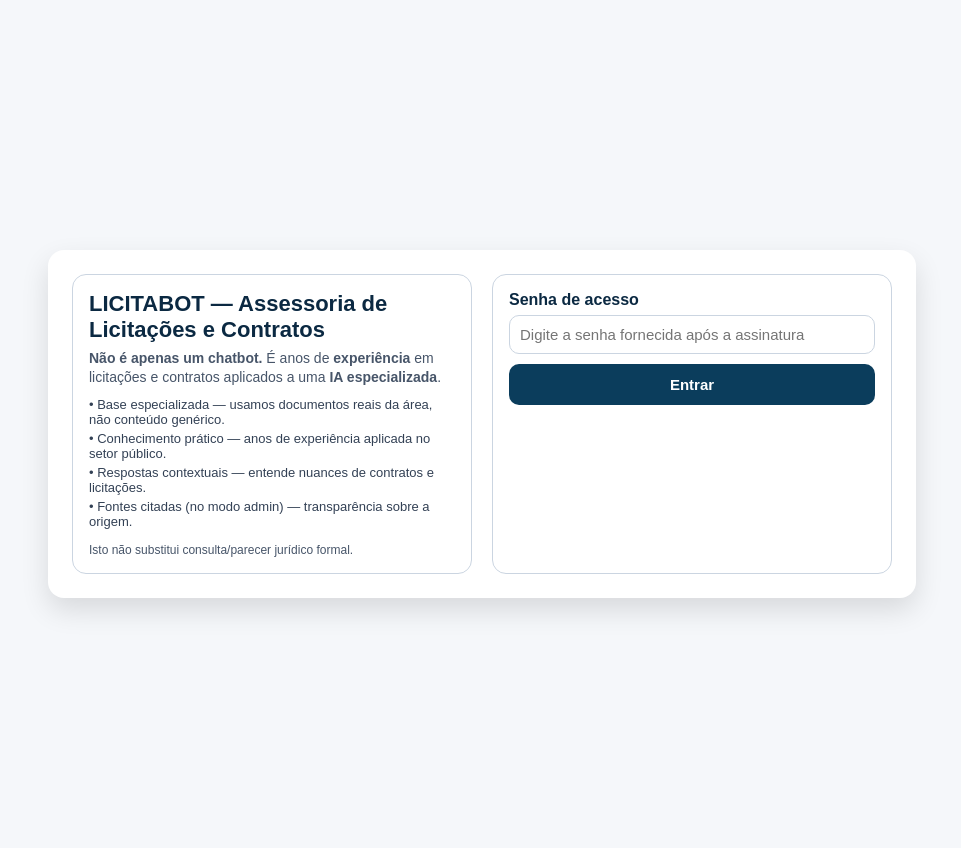
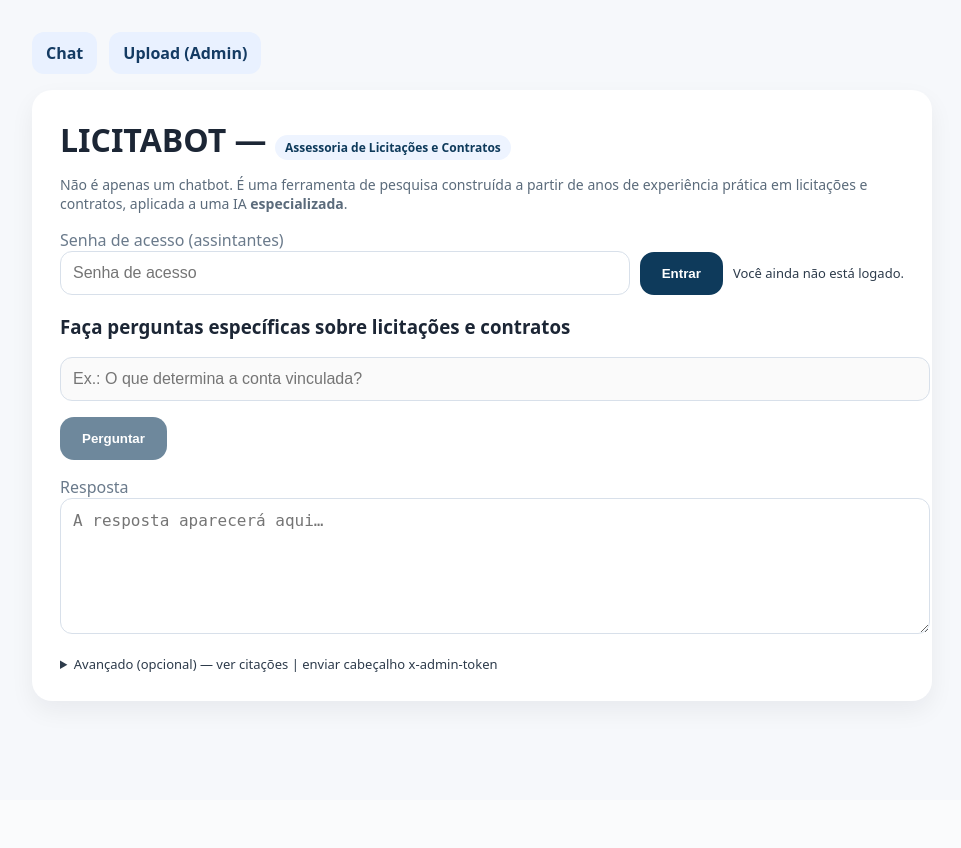
Before and after one commit to claudiorrlima1-1961/licitabot-cloud, a FastAPI app: page / in a window 1280 px wide. Shown: the whole page, without its empty margins (158-1119 px from the left). After the commit the page ends 708 px from the top, so only its background shows below. Run offline with FastAPI, Linux system fonts and the light colour scheme.

Commit message:
Update login.html

```diff
--- a/app/templates/login.html
+++ b/app/templates/login.html
@@ -1,168 +1,186 @@
 <!doctype html>
-<html lang="pt-BR">
+<html lang="pt-br">
 <head>
-  <meta charset="utf-8"/>
-  <meta name="viewport" content="width=device-width, initial-scale=1"/>
-  <title>LICITABOT — Assessoria de Licitações e Contratos</title>
+  <meta charset="utf-8" />
+  <meta name="viewport" content="width=device-width,initial-scale=1" />
+  <title>LICITABOT — Licitações e Contratos</title>
+  <link rel="stylesheet" href="/static/style.css" />
   <style>
-    :root{
-      --bg:#f5f7fa; --card:#ffffff; --txt:#0b2942; --muted:#475569;
-      --btn:#0b3d5c; --ok:#166534; --err:#991b1b; --border:#cbd5e1;
-    }
-    html,body{height:100%;margin:0;font-family:Arial,Helvetica,sans-serif;background:var(--bg);color:#1f2937}
-    .wrap{min-height:100%;display:flex;align-items:center;justify-content:center;padding:24px}
-    .card{width:100%;max-width:820px;background:var(--card);border-radius:16px;box-shadow:0 12px 28px rgba(0,0,0,.12);padding:24px}
-    .grid{display:grid;grid-template-columns:1fr;gap:20px}
-    @media (min-width:900px){ .grid{grid-template-columns: 1fr 1fr;} }
-
-    h1{margin:0 0 6px;color:var(--txt);font-size:22px}
-    .lead{margin:0 0 10px;color:var(--muted);font-size:14px;line-height:1.35}
-    .bullet{margin:4px 0 0;color:#334155;font-size:13px}
-    .panel{border:1px solid var(--border); border-radius:14px; padding:16px}
-
-    label{display:block; font-weight:600; margin-bottom:6px; color:#0b2942}
-    input, textarea, button{width:100%; box-sizing:border-box; font-size:15px}
-    input[type=password], input[type=text], textarea{
-      border:1px solid var(--border); border-radius:10px; padding:10px; background:#fff;
-    }
-    textarea{min-height:120px; resize:vertical}
-    button{
-      margin-top:10px; background:var(--btn); color:#fff; border:none; padding:12px;
-      border-radius:10px; font-weight:700; cursor:pointer;
-    }
-    button:hover{filter:brightness(1.05)}
-    .muted{color:var(--muted); font-size:12px}
-    .status{margin-top:10px; font-size:14px}
-    .ok{color:var(--ok)} .err{color:var(--err)}
-    .answer{white-space:pre-wrap; border:1px solid var(--border); border-radius:10px; padding:12px; background:#fff; min-height:90px}
-    footer{margin-top:14px; font-size:12px; color:#475569}
+    body{font-family: system-ui, -apple-system, Segoe UI, Roboto, Arial, sans-serif; background:#f6f8fb; color:#1c2635;}
+    .wrap{max-width:900px; margin:32px auto; padding:0 16px;}
+    .card{background:#fff; border-radius:20px; box-shadow:0 10px 24px rgba(2,18,33,.06); padding:28px;}
+    h1{margin:0 0 12px; font-size:32px}
+    .hint{color:#5b6b7b; font-size:14px}
+    .row{margin-top:16px}
+    input[type="password"], input[type="text"], textarea{width:100%; border-radius:12px; border:1px solid #d8e0ea; padding:12px; font-size:16px; outline:none}
+    textarea{min-height:110px; resize:vertical}
+    .btn{display:inline-flex; align-items:center; justify-content:center; gap:10px; border:none; border-radius:14px; background:#0e3a5b; color:#fff; padding:14px 22px; font-weight:600; cursor:pointer}
+    .btn:disabled{opacity:.6; cursor:not-allowed}
+    .muted{color:#6a7a8b}
+    .pill{display:inline-block; background:#eef4ff; color:#0e3a5b; border-radius:999px; padding:4px 10px; font-size:12px}
+    .status{margin-top:14px; white-space:pre-wrap; font-family:ui-monospace, SFMono-Regular, Menlo, monospace; background:#f4f7fb; border:1px solid #e7edf5; padding:10px 12px; border-radius:10px}
+    .topnav{display:flex; gap:12px; margin-bottom:16px}
+    .link{background:#e9f1ff; color:#143b63; padding:10px 14px; border-radius:12px; text-decoration:none; font-weight:600}
+    .a11y{font-size:13px; color:#2d3b4b}
+    .cite{border-left:4px solid #c7d6ea; padding:8px 12px; background:#f7fbff; margin-top:8px; border-radius:8px}
   </style>
 </head>
 <body>
   <div class="wrap">
-    <div class="card">
-      <div class="grid">
-        <!-- Coluna 1: Apresentação -->
-        <div class="panel">
-          <h1>LICITABOT — Assessoria de Licitações e Contratos</h1>
-          <p class="lead"><strong>Não é apenas um chatbot.</strong> É anos de <strong>experiência</strong> em licitações e contratos aplicados a uma <strong>IA especializada</strong>.</p>
-          <p class="bullet">• Base especializada — usamos documentos reais da área, não conteúdo genérico.</p>
-          <p class="bullet">• Conhecimento prático — anos de experiência aplicada no setor público.</p>
-          <p class="bullet">• Respostas contextuais — entende nuances de contratos e licitações.</p>
-          <p class="bullet">• Fontes citadas (no modo admin) — transparência sobre a origem.</p>
-          <footer>
-            Isto não substitui consulta/parecer jurídico formal.
-          </footer>
+
+    <div class="topnav">
+      <a class="link" href="/">Chat</a>
+      <a class="link" href="/admin">Upload (Admin)</a>
     </div>
 
-        <!-- Coluna 2: Acesso + Perguntas -->
-        <div class="panel">
-          <!-- BLOCO DE LOGIN -->
-          <div id="loginBox">
-            <label for="password">Senha de acesso</label>
-            <input id="password" type="password" placeholder="Digite a senha fornecida após a assinatura"/>
-            <button id="btnLogin" onclick="doLogin()">Entrar</button>
-            <div id="loginStatus" class="status"></div>
+    <div class="card">
+      <h1>LICITABOT — <span class="pill">Assessoria de Licitações e Contratos</span></h1>
+      <p class="hint">
+        Não é apenas um chatbot. É uma ferramenta de pesquisa construída a partir de anos de experiência prática em licitações e contratos,
+        aplicada a uma IA <b>especializada</b>.
+      </p>
+
+      <!-- LOGIN -->
+      <div class="row">
+        <label class="muted">Senha de acesso (assintantes)</label>
+        <div style="display:flex; gap:10px; align-items:center; flex-wrap:wrap">
+          <input type="password" id="pwd" placeholder="Senha de acesso" style="flex:1 1 260px" />
+          <button class="btn" id="btnLogin">Entrar</button>
+          <span id="loginState" class="a11y muted">Você ainda não está logado.</span>
+        </div>
       </div>
 
-          <!-- BLOCO DE PERGUNTAS (inicia oculto) -->
-          <div id="qaBox" style="display:none">
-            <label for="question">Faça perguntas específicas sobre licitações e contratos</label>
-            <textarea id="question" placeholder="Ex.: Quando o uso de conta vinculada é obrigatório? Como ficam as garantias no RDC?"></textarea>
-            <button id="btnAsk" onclick="doAsk()">Perguntar</button>
-            <div id="askStatus" class="status"></div>
-
-            <div style="margin-top:12px">
-              <label>Resposta</label>
-              <div id="answer" class="answer"></div>
+      <!-- PERGUNTA -->
+      <div class="row">
+        <h3>Faça perguntas específicas sobre licitações e contratos</h3>
+        <input type="text" id="q" placeholder="Ex.: O que determina a conta vinculada?" disabled />
+      </div>
+      <div class="row">
+        <button class="btn" id="btnAsk" disabled>Perguntar</button>
       </div>
 
-            <footer>
-              O assistente usa uma base especializada e prática, construída a partir de anos de trabalho na área por Cláudio Lima.
-            </footer>
+      <!-- RESPOSTA -->
+      <div class="row">
+        <label class="muted">Resposta</label>
+        <textarea id="ans" readonly placeholder="A resposta aparecerá aqui…"></textarea>
+        <div id="cites"></div>
       </div>
+
+      <!-- AVANÇADO (ADMIN) -->
+      <div class="row">
+        <details>
+          <summary class="a11y">Avançado (opcional) — ver citações | enviar cabeçalho x-admin-token</summary>
+          <div class="row">
+            <label class="muted">Admin token (x-admin-token) — opcional</label>
+            <input type="text" id="adminToken" placeholder="Cole aqui o ADMIN_UPLOAD_TOKEN para ver citações das fontes" />
           </div>
+        </details>
       </div>
+
+      <div id="msg" class="status" style="display:none"></div>
     </div>
   </div>
 
 <script>
-  // UI helpers
-  const loginBox   = document.getElementById('loginBox');
-  const qaBox      = document.getElementById('qaBox');
-  const loginStat  = document.getElementById('loginStatus');
-  const askStat    = document.getElementById('askStatus');
-  const answerEl   = document.getElementById('answer');
+const $ = s => document.querySelector(s);
+const msg = $("#msg");
+const ans = $("#ans");
+const cites = $("#cites");
+const q = $("#q");
+const btnAsk = $("#btnAsk");
+const btnLogin = $("#btnLogin");
+const loginState = $("#loginState");
+
+function show(text, isError=false){
+  msg.style.display = "block";
+  msg.style.borderColor = isError ? "#ffd5d5" : "#e7edf5";
+  msg.style.background = isError ? "#fff5f5" : "#f4f7fb";
+  msg.textContent = text;
+}
 
 async function doLogin(){
-    const pwd = (document.getElementById('password').value || '').trim();
-    loginStat.innerHTML = '';
-    if(!pwd){
-      loginStat.innerHTML = '<span class="err">Informe a senha.</span>';
+  try{
+    msg.style.display = "none";
+    const pwd = $("#pwd").value.trim();
+    if(!pwd){ alert("Digite a senha de acesso."); return; }
+    btnLogin.disabled = true;
+    const res = await fetch("/login", {
+      method:"POST",
+      headers:{ "content-type":"application/json" },
+      body: JSON.stringify({ password: pwd })
+    });
+    if(!res.ok){
+      const j = await res.json().catch(()=>({error:"Falha no login"}));
+      show("❌ " + (j.error || "Senha incorreta."), true);
+      loginState.textContent = "Você ainda não está logado.";
       return;
     }
-    try{
-      const r = await fetch('/login', {
-        method: 'POST',
-        headers: {'Content-Type': 'application/json'},
-        body: JSON.stringify({password: pwd})
-      });
-      if(!r.ok){
-        const j = await r.json().catch(()=>({}));
-        loginStat.innerHTML = '<span class="err">'+ (j.error || 'Senha incorreta.') +'</span>';
-        return;
-      }
-      // Sucesso: mostra perguntas
-      loginStat.innerHTML = '<span class="ok">Acesso liberado.</span>';
-      loginBox.style.display = 'none';
-      qaBox.style.display = 'block';
-      // foco no campo pergunta
-      setTimeout(()=>document.getElementById('question').focus(), 50);
+    show("✅ Login efetuado. Você pode perguntar.");
+    loginState.textContent = "Logado. (o acesso expira automaticamente após alguns dias)";
+    q.disabled = false; btnAsk.disabled = false;
+    q.focus();
   }catch(e){
-      loginStat.innerHTML = '<span class="err">Falha de conexão.</span>';
+    show("❌ Erro de rede: " + e, true);
+  }finally{
+    btnLogin.disabled = false;
   }
 }
 
-  async function doAsk(){
-    const q = (document.getElementById('question').value || '').trim();
-    askStat.innerHTML = '';
-    answerEl.textContent = '';
-    if(!q){
-      askStat.innerHTML = '<span class="err">Escreva sua pergunta.</span>';
+async function ask(){
+  try{
+    msg.style.display = "none";
+    cites.innerHTML = "";
+    ans.value = "";
+    const question = q.value.trim();
+    if(!question){ alert("Escreva sua pergunta."); return; }
+    btnAsk.disabled = true;
+
+    const headers = { "content-type":"application/json" };
+    const adm = ($("#adminToken").value || "").trim();
+    if(adm){ headers["x-admin-token"] = adm; }
+
+    const res = await fetch("/ask", {
+      method:"POST",
+      headers,
+      body: JSON.stringify({ question })
+    });
+
+    if(!res.ok){
+      const t = await res.text();
+      if(t.trim().startsWith("<")){ // HTML (ex.: 502)
+        show("❌ Erro do servidor ao consultar. Tente novamente em instantes.", true);
+      }else{
+        show("❌ Falha: " + t, true);
+      }
       return;
     }
-    askStat.innerHTML = 'Consultando a base…';
 
-    try{
-      // Atenção: o cookie de sessão (definido no /login) faz a autenticação
-      const r = await fetch('/ask', {
-        method: 'POST',
-        headers: {'Content-Type':'application/json'},
-        body: JSON.stringify({question: q})
+    const data = await res.json();
+    ans.value = data.answer || "(sem resposta)";
+
+    // Exibe citações quando admin token é enviado e o backend retorna
+    if(Array.isArray(data.citations)){
+      const frag = document.createDocumentFragment();
+      data.citations.forEach(c=>{
+        const div = document.createElement("div");
+        div.className = "cite";
+        div.innerHTML = `<b>Fonte:</b> ${c.source} — parte ${c.chunk}<br><div class="muted">${(c.excerpt||"").replaceAll("<","&lt;")}</div>`;
+        frag.appendChild(div);
       });
-
-      const j = await r.json().catch(()=>({answer:'Erro ao interpretar resposta.'}));
-      if(!r.ok){
-        askStat.innerHTML = '<span class="err">Acesso expirado. Faça login novamente.</span>';
-        // volta o login se perdeu o cookie
-        loginBox.style.display = 'block';
-        qaBox.style.display = 'none';
-        return;
+      cites.appendChild(frag);
     }
-      askStat.innerHTML = '';
-      answerEl.textContent = j.answer || '(Sem conteúdo)';
   }catch(e){
-      askStat.innerHTML = '<span class="err">Erro de conexão.</span>';
+    show("❌ Erro de rede: " + e, true);
+  }finally{
+    btnAsk.disabled = false;
   }
 }
 
-  // Atalhos de teclado
-  document.getElementById('password').addEventListener('keydown', (ev)=>{
-    if(ev.key === 'Enter'){ doLogin(); }
-  });
-  document.getElementById('question').addEventListener('keydown', (ev)=>{
-    if((ev.ctrlKey || ev.metaKey) && ev.key.toLowerCase() === 'enter'){ doAsk(); }
-  });
+btnLogin.onclick = doLogin;
+btnAsk.onclick = ask;
+// Enter para login ou pergunta
+$("#pwd").addEventListener("keydown", e=>{ if(e.key==="Enter") doLogin(); });
+q.addEventListener("keydown", e=>{ if(e.key==="Enter" && !e.shiftKey) { e.preventDefault(); ask(); }});
 </script>
 </body>
 </html>
```
Lines whose indentation alone changed are shown as unchanged.
